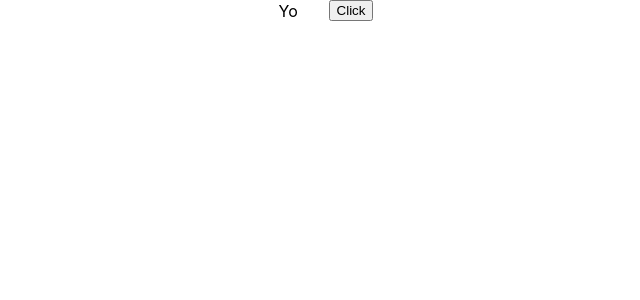
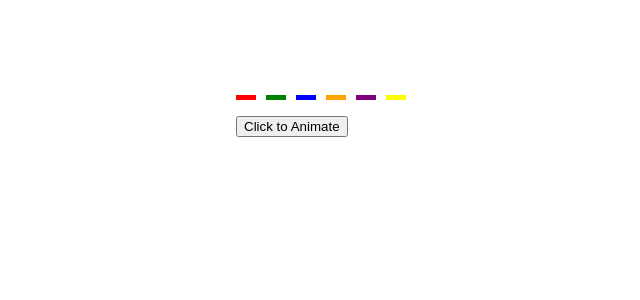
Before and after one commit to linnefromice/react_practice_animation, a React (Create React App) app in the folder pj-react-spring/: page / in a window 1280 px wide. Shown: the top 300 px of the page, without its empty margins (314-954 px from the left). Built offline with nearby package versions, Linux system fonts and the light colour scheme.

Commit message:
add sample

```diff
--- a/pj-react-spring/src/App.js
+++ b/pj-react-spring/src/App.js
@@ -16,7 +16,8 @@ import {
   Translate,
   BarGraph,
   StaggeredBars,
-  DisappearingComponent
+  DisappearingComponent,
+  TranslateStaggersBars
 } from './views/samples_three';
 
 const Container = Keyframes.Spring(async next => {
@@ -55,7 +56,7 @@ function App() {
       alignItems: "center",
       justifyContent: "center"
     }}>
-      <DisappearingComponent/>
+      <TranslateStaggersBars/>
     </div>
   );
 }
--- a/pj-react-spring/src/views/samples_three.js
+++ b/pj-react-spring/src/views/samples_three.js
@@ -1,7 +1,7 @@
 // https://pakatagoh.com/blog/getting-started-with-react-spring
 
-import React, { useState } from 'react';
-import { animated, useSpring, useSprings, useTrail, useTransition } from 'react-spring';
+import React, { useState, useRef } from 'react';
+import { animated, useSpring, useSprings, useTrail, useTransition, useChain, config } from 'react-spring';
 
 const Translate = () => {
   const spring = useSpring({
@@ -115,4 +115,63 @@ const DisappearingComponent = () => {
   )
 }
 
-export { Translate, BarGraph, StaggeredBars, DisappearingComponent }
+const TranslateStaggersBars = () => {
+  const colors = ['red', 'green', 'blue', 'orange', 'purple', 'yellow'];
+  const [expanded, setExpanded] = useState(false);
+
+  const springRef = useRef();
+  const spring = useSpring({
+    from: { transform: `translateX(80px)` },
+    to: { transform: `translateX(0px)` },
+    ref: springRef,
+    config: config.stiff,
+    reverse: expanded,
+  });
+
+  const trailRef = useRef();
+  const trailSprings = useTrail(colors.length, {
+    from: { height: '5px' },
+    to: { height: '80px' },
+    ref: trailRef,
+    reverse: !expanded,
+  });
+
+  useChain(expanded ? [springRef, trailRef] : [trailRef, springRef]);
+
+  return (
+    <div style={{ height: '500px' }}>
+      <animated.div
+        style={{
+          ...spring,
+          height: '100px',
+          display: 'inline-flex',
+          alignItems: 'flex-end',
+          marginBottom: '15px'
+        }}
+      >
+        {trailSprings.map((trailSpring, index) => (
+          <animated.div
+            key={colors[index]}
+            style={{
+              ...trailSpring,
+              width: '20px',
+              marginRight: '10px',
+              transformOrigin: 'bottom',
+              backgroundColor: colors[index],
+            }}
+          />
+        ))}
+      </animated.div>
+      <div>
+        <button
+          type="button"
+          onClick={() => setExpanded(prevState => !prevState)}
+        >
+          Click to Animate
+        </button>
+      </div>
+    </div>
+  )
+}
+
+export { Translate, BarGraph, StaggeredBars, DisappearingComponent, TranslateStaggersBars }
```
